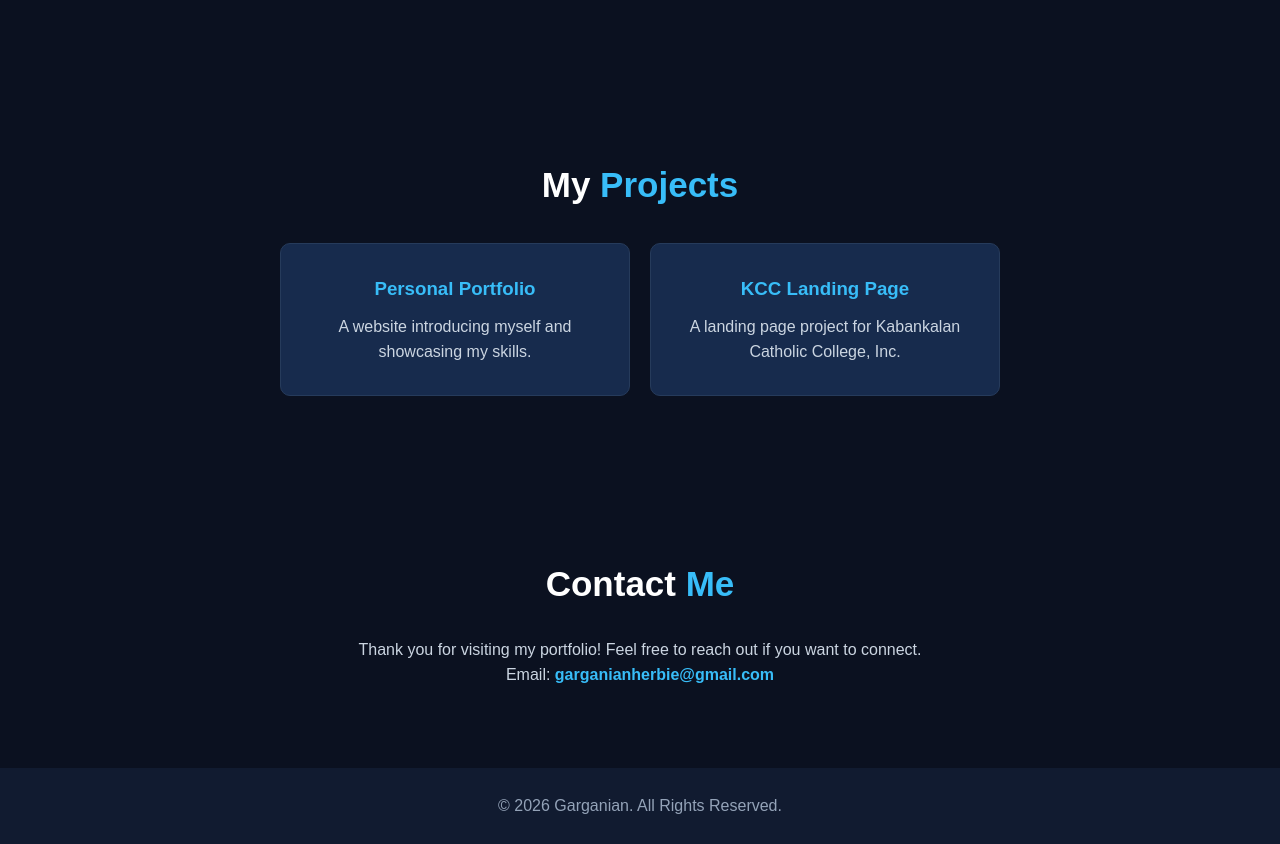
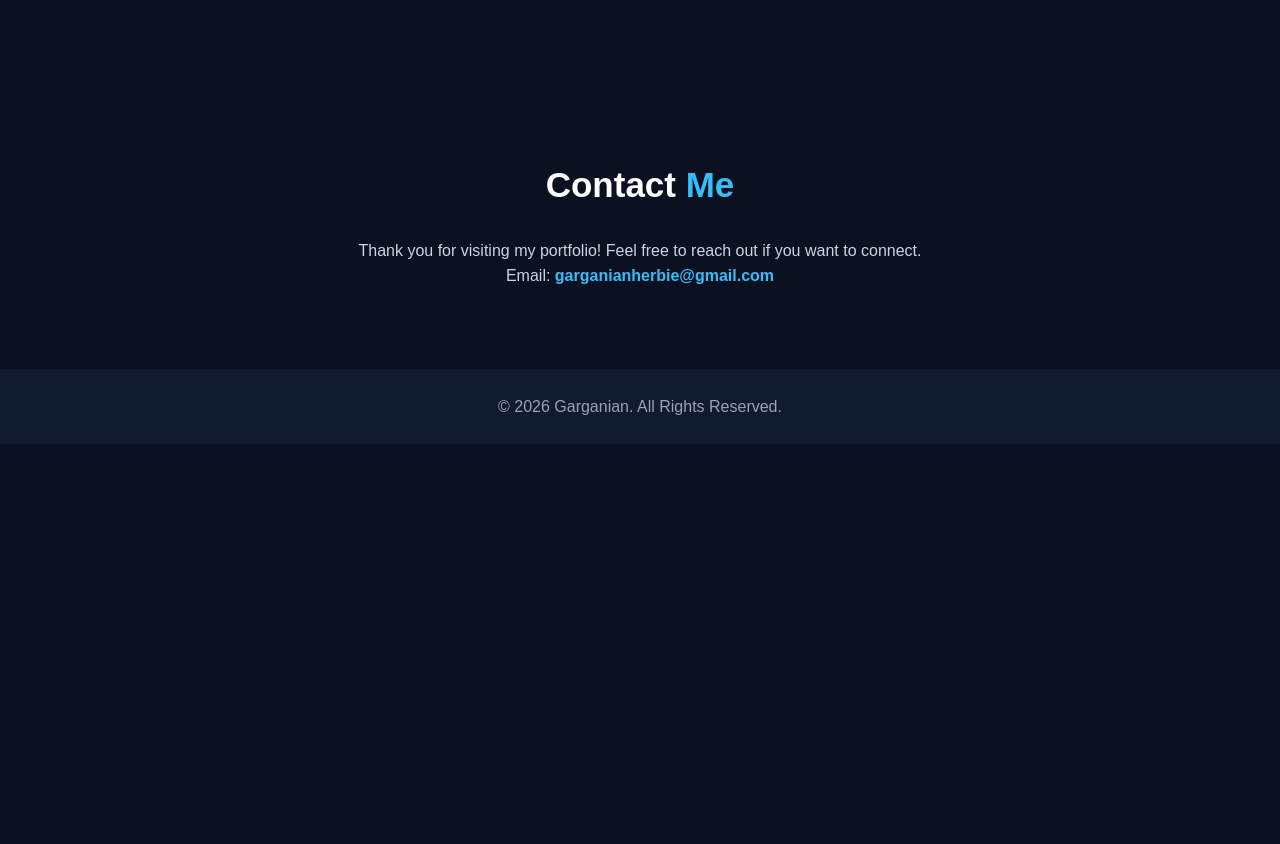
Before and after one commit to herbiegarganian1/Garganian-project-1, a plain HTML site: page index.html in a window 1280 px wide. Shown: the part 1841-2685 px from the top of the page. After the commit the page ends 2285 px from the top, so only its background shows below. Drawn offline with Linux system fonts and the light colour scheme.

Commit message:
Remove duplicate projects section

```diff
--- a/index.html
+++ b/index.html
@@ -113,22 +113,6 @@
         </div>
     </section>
 
-
-    <section id="projects" class="section">
-        <h2>My <span>Projects</span></h2>
-        <div class="cards">
-            <div class="card">
-                <h3>Personal Portfolio</h3>
-                <p>A website introducing myself and showcasing my skills.</p>
-            </div>
-            <div class="card">
-                <h3>KCC Landing Page</h3>
-                <p>A landing page project for Kabankalan Catholic College, Inc.</p>
-            </div>
-        </div>
-    </section>
-
-
 <section id="contact" class="section">
     <h2>Contact <span>Me</span></h2>
 
```
